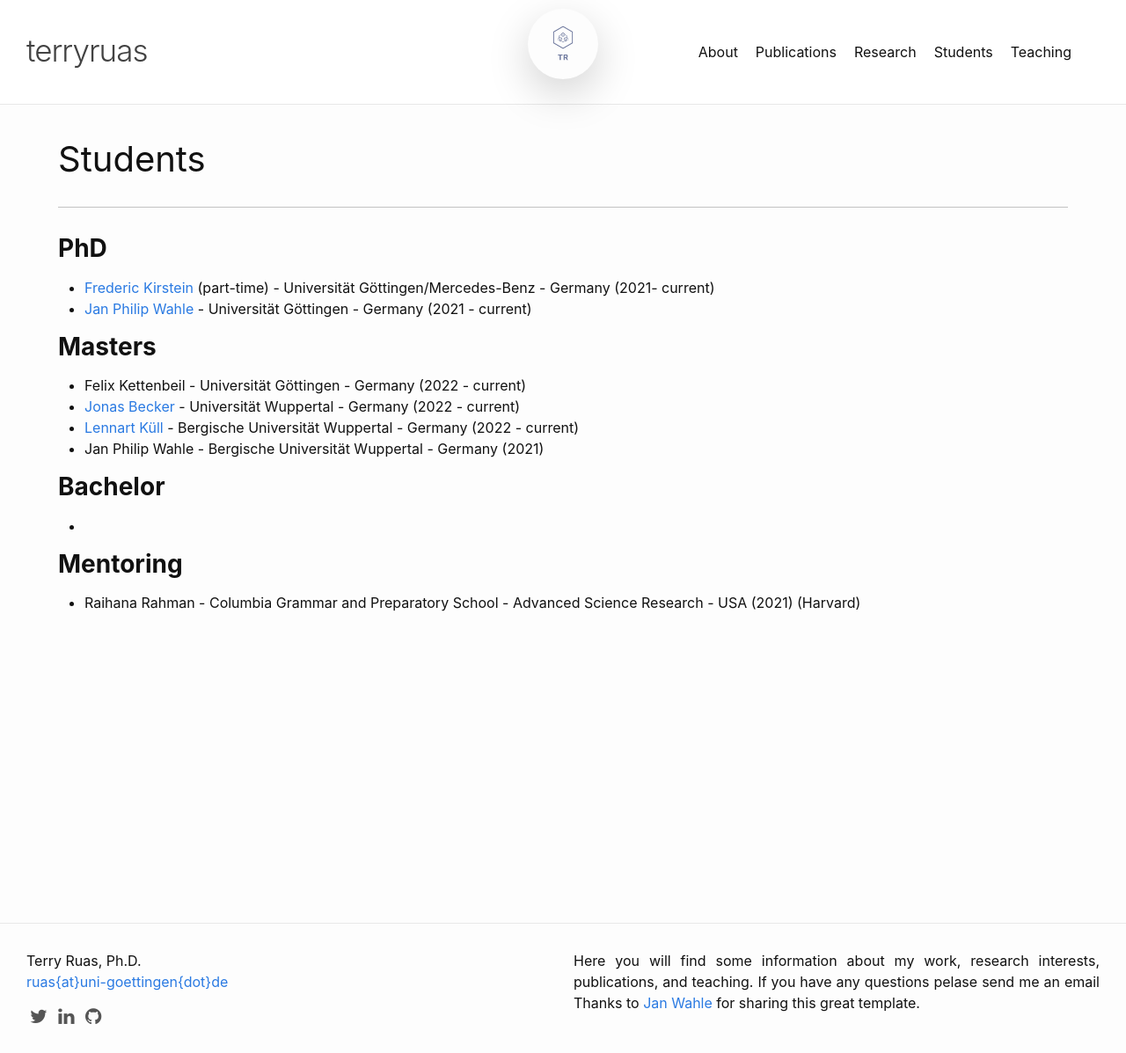
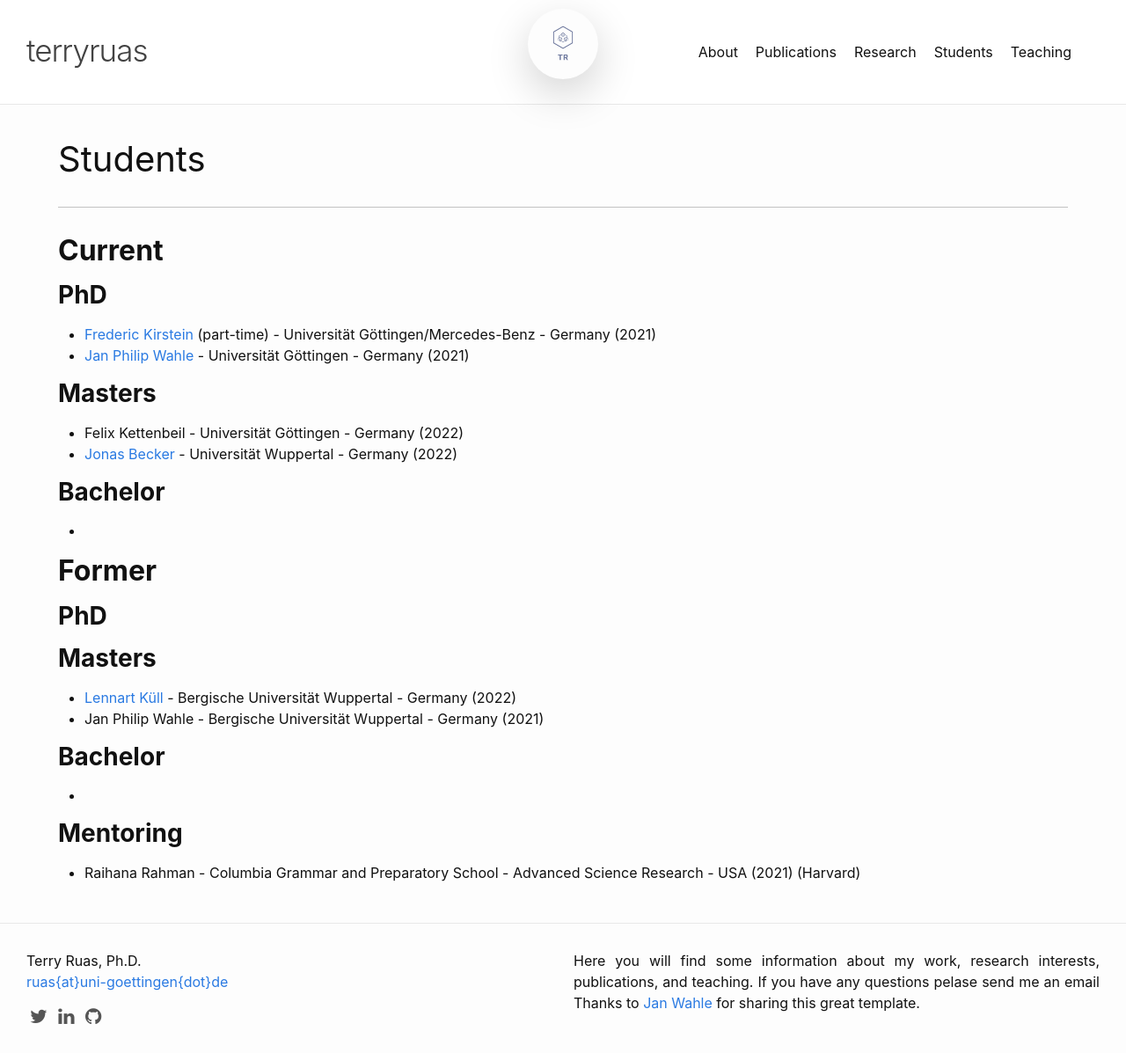
Before and after one commit to truas/truas, a Jekyll site: the page built from students.md, in a window 1280 px wide and 1197 px high. Shown: the whole window at 88% size. Built offline with Jekyll 4.4.1, drawn with Linux system fonts in a browser that asks for light colours.

Commit message:
student updates

```diff
--- a/students.md
+++ b/students.md
@@ -3,14 +3,27 @@ layout: students
 title: Students
 permalink: /students/
 ---
+## **Current**
+
 ### **PhD**
-- [Frederic Kirstein](https://de.linkedin.com/in/frederic-kirstein) (part-time) - Universität Göttingen/Mercedes-Benz - Germany (2021- current)
-- [Jan Philip Wahle](https://jpwahle.com/) - Universität Göttingen - Germany (2021 - current)
+- [Frederic Kirstein](https://de.linkedin.com/in/frederic-kirstein) (part-time) - Universität Göttingen/Mercedes-Benz - Germany (2021)
+- [Jan Philip Wahle](https://jpwahle.com/) - Universität Göttingen - Germany (2021)
 
 ### **Masters**
-- Felix Kettenbeil - Universität Göttingen - Germany (2022 - current)
-- [Jonas Becker](https://www.jobec.net/) - Universität Wuppertal - Germany (2022 - current)
-- [Lennart Küll](https://www.linkedin.com/in/lennart-k%C3%BCll-2140a9203/) - Bergische Universität Wuppertal - Germany (2022 - current)
+- Felix Kettenbeil - Universität Göttingen - Germany (2022)
+- [Jonas Becker](https://www.jobec.net/) - Universität Wuppertal - Germany (2022)
+
+
+### **Bachelor**
+-
+
+
+## **Former**
+
+### **PhD**
+
+### **Masters**
+- [Lennart Küll](https://www.linkedin.com/in/lennart-k%C3%BCll-2140a9203/) - Bergische Universität Wuppertal - Germany (2022)
 - Jan Philip Wahle  - Bergische Universität Wuppertal - Germany (2021)
 
 ### **Bachelor**
```
